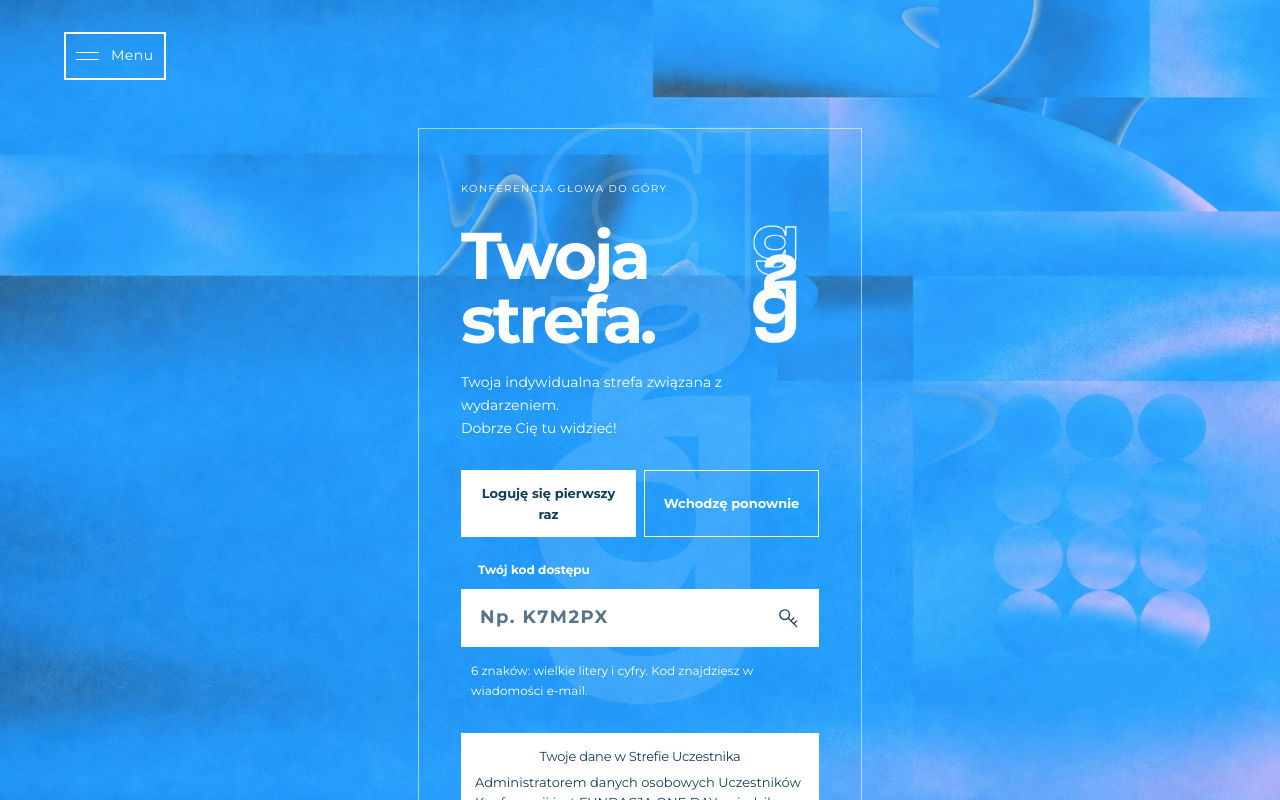
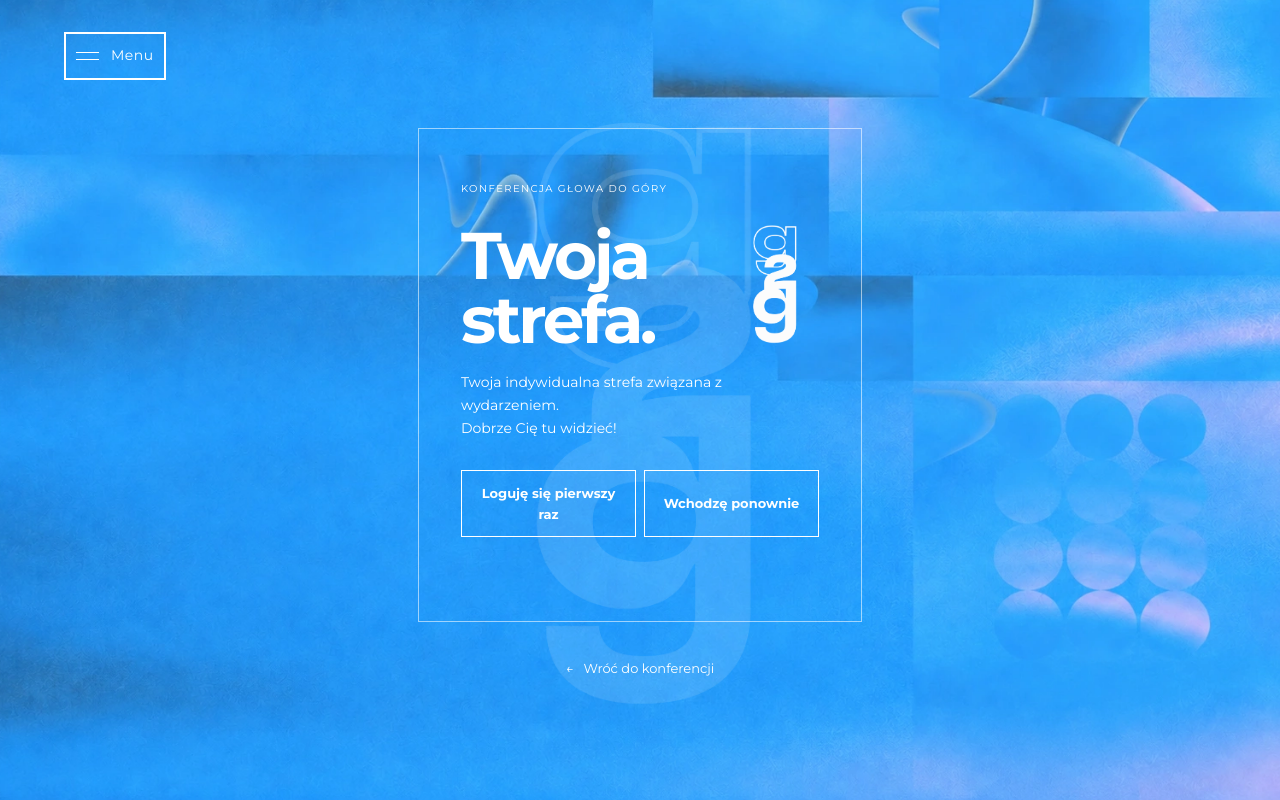
Before and after one commit to pawelsuchodolskizsti-cmd/konferencja-g2g, a Next.js app: page /uczestnik in a window 1280 px wide. Shown: the top 800 px of the page. Built offline with nearby package versions, Linux system fonts and the light colour scheme.

Commit message:
Show participant login form only after choosing first or returning visit

```diff
--- a/src/components/participant-login.tsx
+++ b/src/components/participant-login.tsx
@@ -14,7 +14,9 @@ export function ParticipantLogin() {
   const [error, setError] = useState("");
   const [busy, setBusy] = useState(false);
   const [acknowledged, setAcknowledged] = useState(false);
-  const [loginMode, setLoginMode] = useState<"first" | "returning">("first");
+  const [loginMode, setLoginMode] = useState<"first" | "returning" | null>(
+    null,
+  );
 
   return (
     <form
@@ -22,7 +24,7 @@ export function ParticipantLogin() {
       aria-busy={busy}
       onSubmit={async (event) => {
         event.preventDefault();
-        if (busy) return;
+        if (busy || !loginMode) return;
         const data = new FormData(event.currentTarget);
         setBusy(true);
         setError("");
@@ -75,6 +77,8 @@ export function ParticipantLogin() {
           </button>
         ))}
       </div>
+      {loginMode && (
+        <>
           <label htmlFor="participant-code">Twój kod dostępu</label>
           <div className={styles.inputWrap}>
             <input
@@ -104,11 +108,15 @@ export function ParticipantLogin() {
             </svg>
           </div>
           <p id="code-hint" className={styles.hint}>
-        6 znaków: wielkie litery i cyfry. Kod znajdziesz w wiadomości e-mail.
+            6 znaków: wielkie litery i cyfry. Kod znajdziesz w wiadomości
+            e-mail.
           </p>
           {loginMode === "first" && (
             <>
-          <section className={styles.privacy} aria-labelledby="privacy-title">
+              <section
+                className={styles.privacy}
+                aria-labelledby="privacy-title"
+              >
                 <h2 id="privacy-title">Twoje dane w Strefie Uczestnika</h2>
                 <p>{participantPrivacySummary}</p>
                 <Link
@@ -152,6 +160,8 @@ export function ParticipantLogin() {
           >
             <span>{busy ? "Otwieranie strefy…" : "Wejdź do strefy"}</span>
           </button>
+        </>
+      )}
     </form>
   );
 }
```
Lines whose indentation alone changed are shown as unchanged.
